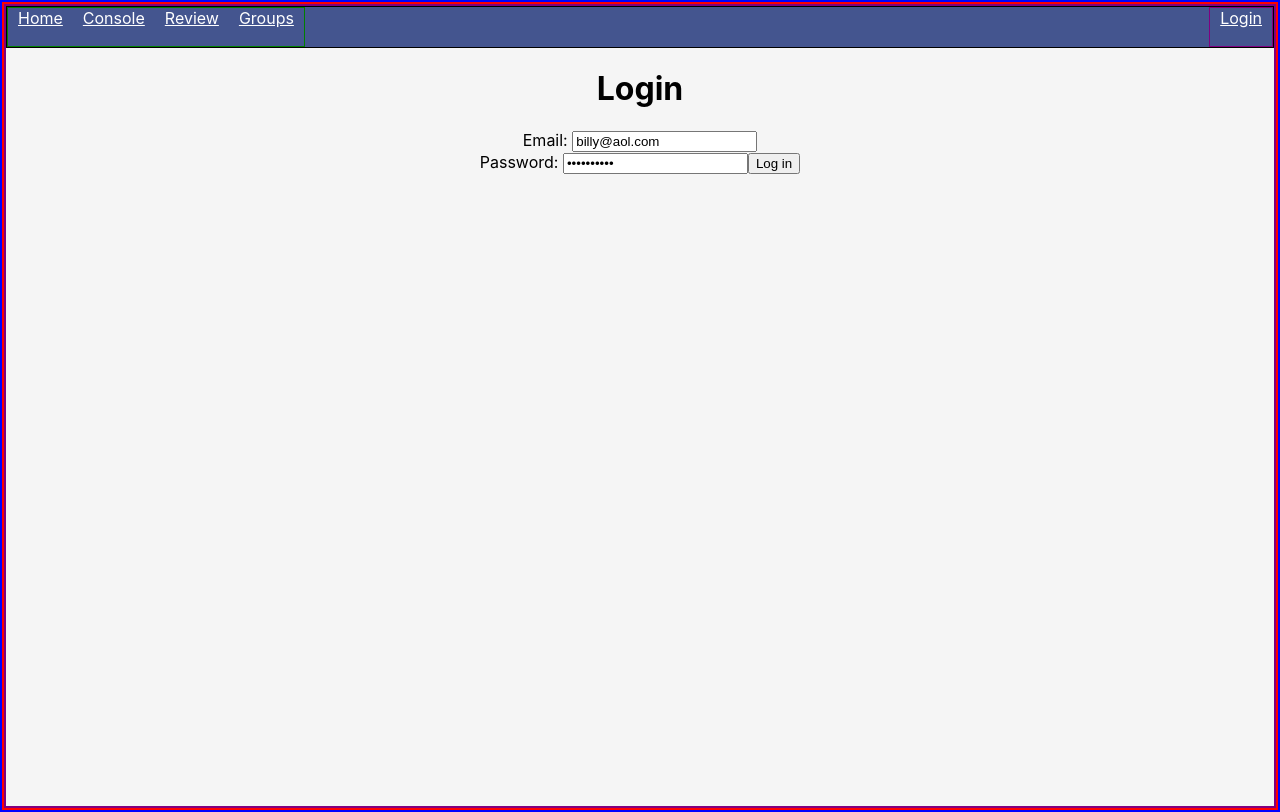
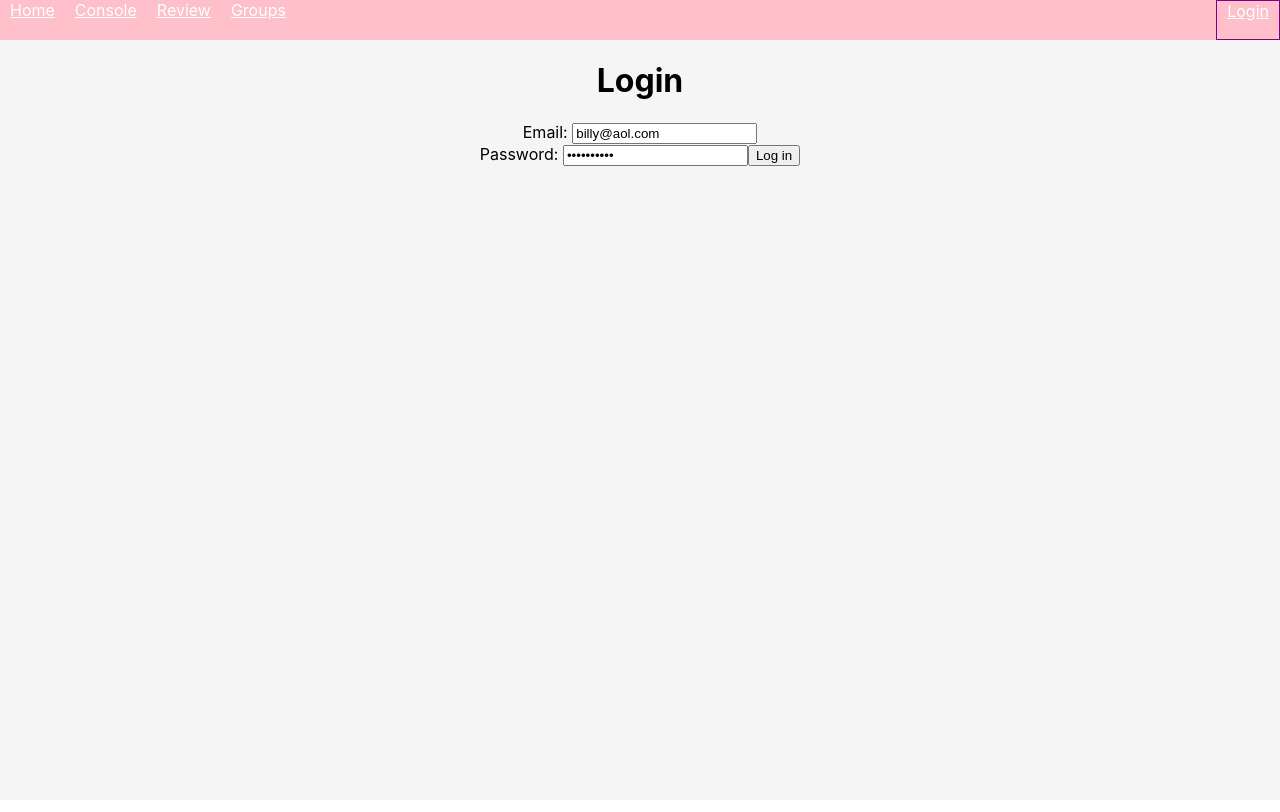
Before and after one commit to leonimanuel/crucible-react, a React (Create React App) app: page /login in a window 1280 px wide. Built offline with nearby package versions, Linux system fonts and the light colour scheme; no server answers.

Commit message:
article and sidenav styling

```diff
--- a/public/index.html
+++ b/public/index.html
@@ -1,6 +1,7 @@
 <!DOCTYPE html>
 <html lang="en">
   <head>
+<link href="https://fonts.googleapis.com/css2?family=Abel&family=Roboto+Mono&display=swap" rel="stylesheet">
     <meta charset="utf-8" />
     <link rel="icon" href="%PUBLIC_URL%/favicon.ico" />
     <meta name="viewport" content="width=device-width, initial-scale=1" />
--- a/src/App.css
+++ b/src/App.css
@@ -14,7 +14,7 @@
 }
 
 main {
-  border: 2px solid black;
+  /*border: 2px solid black;*/
   flex-grow: 1;
   max-height: 95vh;
   display: flex;
--- a/src/components/navigation/navigation.css
+++ b/src/components/navigation/navigation.css
@@ -1,15 +1,16 @@
 #nav-wrapper {
   display: flex;
   justify-content: space-between;
-  border: 1px solid black;
-  background-color: #44558f;
+  /*border: 1px solid black;*/
+  /*background-color: #44558f;*/
+  background-color: pink;
   height: 5vh;
   /*background-image: linear-gradient(to bottom right, #ADD8E6, #fff);*/
 
 }
 
 #menu-options {
-	border: 1px solid green;
+	/*border: 1px solid green;*/
 	/*justify-content: space-between;*/
 }
 
--- a/src/containers/discussions.css
+++ b/src/containers/discussions.css
@@ -1,7 +1,10 @@
 #groups-wrapper {
 	display: flex;
 	/*max-height: 100%;*/
+  width: 100%;
 	justify-content: center;
+  background-color: #44558f;
+
 }
 
 #article-wrapper {
@@ -13,10 +16,12 @@
   max-width: 1000px;
 	height: 100%;
 	/*overflow: scroll;*/
-  font-family: Georgia, sans-serif;
-  /*background-color: azure;*/
+  /*font-family: Georgia, sans-serif;*/
+/*font-family: 'Abel', sans-serif; */
+font-family: 'Roboto Mono', monospace;
+ /*background-color: azure;*/
   /*background-color: snow;*/
-  color: black;
+  color: white;
   /*box-shadow: 0 0 5px gray;*/
 }
 
@@ -36,6 +41,7 @@
   font-size: 1.2em;
 	text-align: left;
   padding: 10px 50px;
+  font-size: 1em;
 }
 
 #selection-popup, #comment-popup {
--- a/src/containers/sidenav.css
+++ b/src/containers/sidenav.css
@@ -6,8 +6,8 @@
 	/*width: 200px;*/
 	/*left: -100px;*/
 	height: 95%;
-	background-color: silver;
-	border: 2px solid green;
+/*	background-color: silver;*/
+	/*border: 2px solid green;*/
 	display: flex;
 	/*flex-grow: 1;*/
 	/*flex-direction: vertical;*/
@@ -22,16 +22,18 @@
 	text-align: left;
 	justify-content: left;
 	color: red;
+	background-color: silver;
 }
 
 #sidenav-details-pane {
 	border: 2px solid yellow;
 	max-width: 200px;
 	/*z-index: 1;*/
+	background-color: silver;
 }
 
 #sections-list {
-	border: 1px solid blue;
+	/*border: 1px solid blue;*/
 }
 
 #group-details-menu {
@@ -52,9 +54,12 @@
 }
 
 .section-tab {
-	border: 1px solid purple;
+	padding: 5px 0;
+	/*border: 1px solid purple;*/
 	writing-mode: vertical-rl;
 	text-orientation: mixed;
+	background-color: #44558f;
+	color: white;
 }
 
 #new-group-popup {
--- a/src/index.css
+++ b/src/index.css
@@ -3,7 +3,7 @@ html, body, #root {
 }
 
 html {
-  border: 2px solid blue;
+  /*border: 2px solid blue;*/
 }
 
 body {
@@ -13,12 +13,12 @@ body {
     sans-serif;
   -webkit-font-smoothing: antialiased;
   -moz-osx-font-smoothing: grayscale;
-  border: 2px solid red;
+  /*border: 2px solid red;*/
   /*height: 100%;*/
 }
 
 #root {
-  border: 2px solid purple;
+  /*border: 2px solid purple;*/
 }
 
 code {
```
